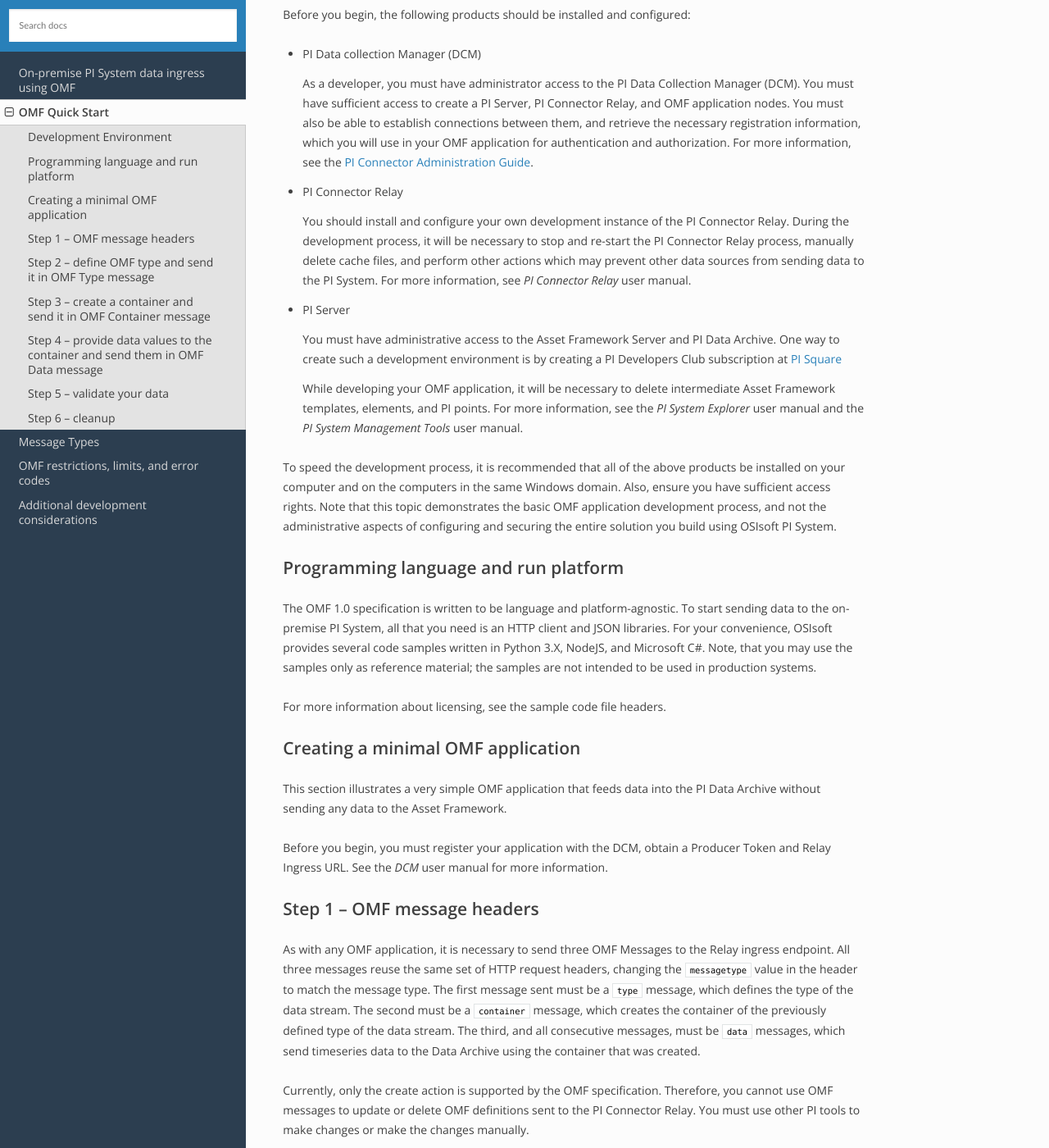
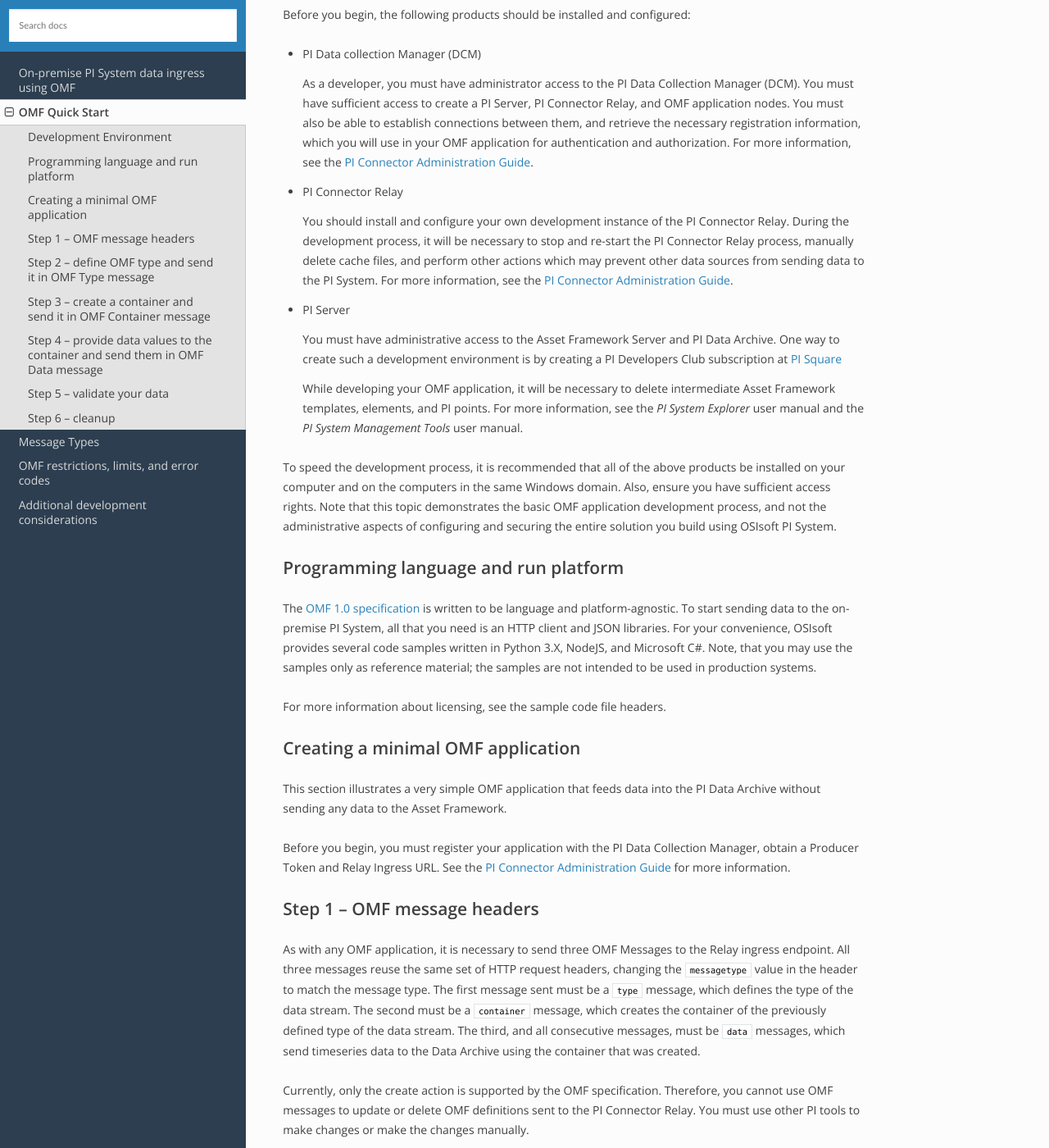
Before and after one commit to osisoft/OMF-Developer-Companion-Guide, a Sphinx documentation site: the page built from docs/OMF_Quick_Start.rst, in a window 1280 px wide and 1400 px high, scrolled down 319 px. Shown: the whole window at 82% size. Built offline with Sphinx 7.4.7 and the Read the Docs theme 2.0.0, drawn with Linux system fonts in a browser that asks for light colours.

Commit message:
links to docs

```diff
--- a/docs/OMF_Quick_Start.rst
+++ b/docs/OMF_Quick_Start.rst
@@ -30,7 +30,8 @@
   You should install and configure your own development instance of the PI Connector Relay. During the
   development process, it will be necessary to stop and re-start the PI Connector Relay process, manually
   delete cache files, and perform other actions which may prevent other data sources from sending data to the
-  PI System. For more information, see *PI Connector Relay* user manual.
+  PI System. For more information, see the
+  `PI Connector Administration Guide <https://techsupport.osisoft.com/Downloads/File/40489fc5-e515-4669-b185-8866a9f9f616>`_.
 
 * PI Server
 
@@ -50,7 +51,7 @@
 Programming language and run platform
 -------------------------------------
 
-The OMF 1.0 specification is written to be language and platform-agnostic. To start sending data to the on-premise PI
+The `OMF 1.0 specification <http://omf-docs.osisoft.com/en/v1.0/>`_ is written to be language and platform-agnostic. To start sending data to the on-premise PI
 System, all that you need is an HTTP client and JSON libraries. For your convenience, OSIsoft provides several
 code samples written in Python 3.X, NodeJS, and Microsoft C#. Note, that you may use the samples only as
 reference material; the samples are not intended to be used in production systems.
@@ -63,8 +64,8 @@
 This section illustrates a very simple OMF application that feeds data into the PI Data Archive without
 sending any data to the Asset Framework.
 
-Before you begin, you must register your application with the DCM,
-obtain a Producer Token and Relay Ingress URL. See the *DCM* user manual for more information.
+Before you begin, you must register your application with the PI Data Collection Manager,
+obtain a Producer Token and Relay Ingress URL. See the `PI Connector Administration Guide <https://techsupport.osisoft.com/Downloads/File/40489fc5-e515-4669-b185-8866a9f9f616>`_ for more information.
 
 Step 1 – OMF message headers
 ----------------------------
--- a/docs/index.rst
+++ b/docs/index.rst
@@ -2,7 +2,7 @@
 =============================
 
 The information in these topics describes how to create an application that uses the OSIsoft Message Format (OMF)
-to send data to the OSIsoft PI Data Archive and PI Asset Framework Server using the PI Data Collection Manager (DCM).
+to send data to the OSIsoft PI Data Archive and PI Asset Framework Server using the PI Data Collection Manager (DCM) and PI Connector Relay.
 See the `PI Connector Administration Guide <https://techsupport.osisoft.com/Downloads/File/40489fc5-e515-4669-b185-8866a9f9f616>`_ for information about the PI Data Collection Manager.
 
 The OSIsoft Message Format (OMF) defines a set of message headers and message bodies that are used to generate
```
